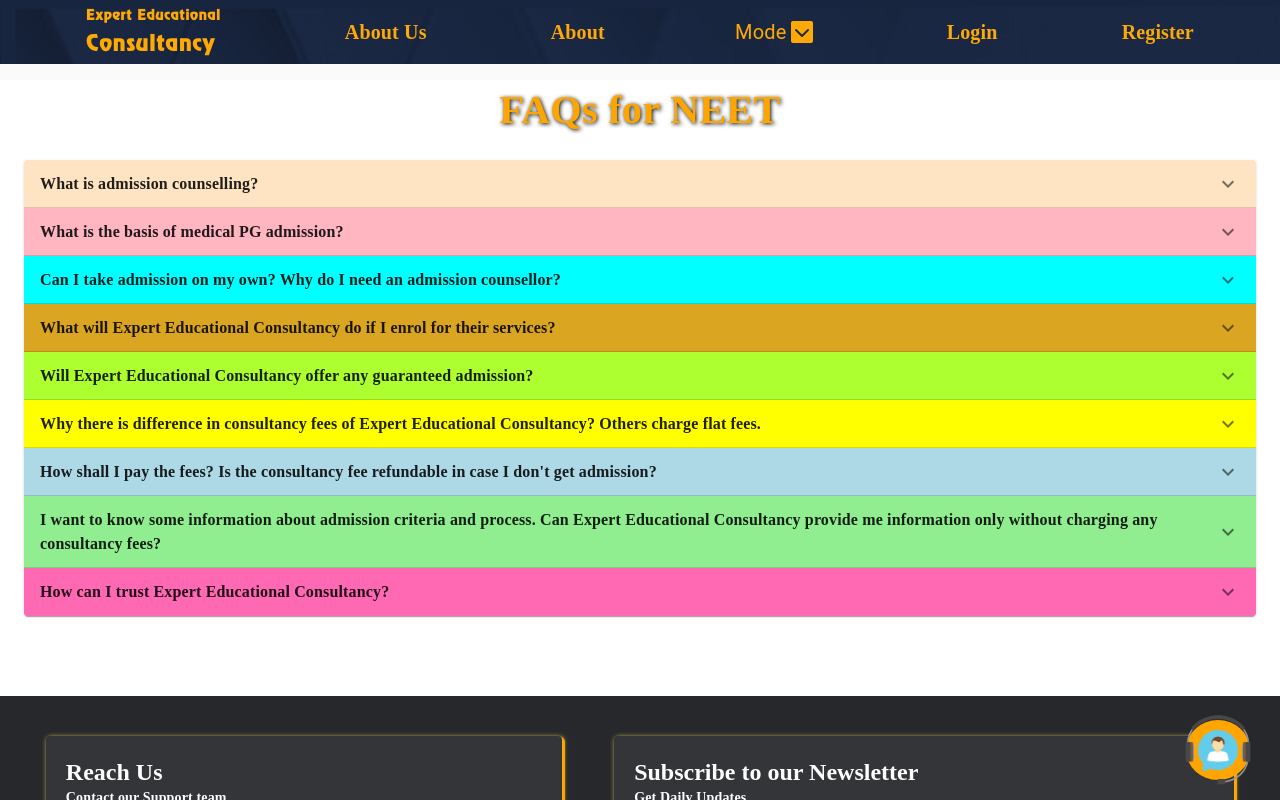
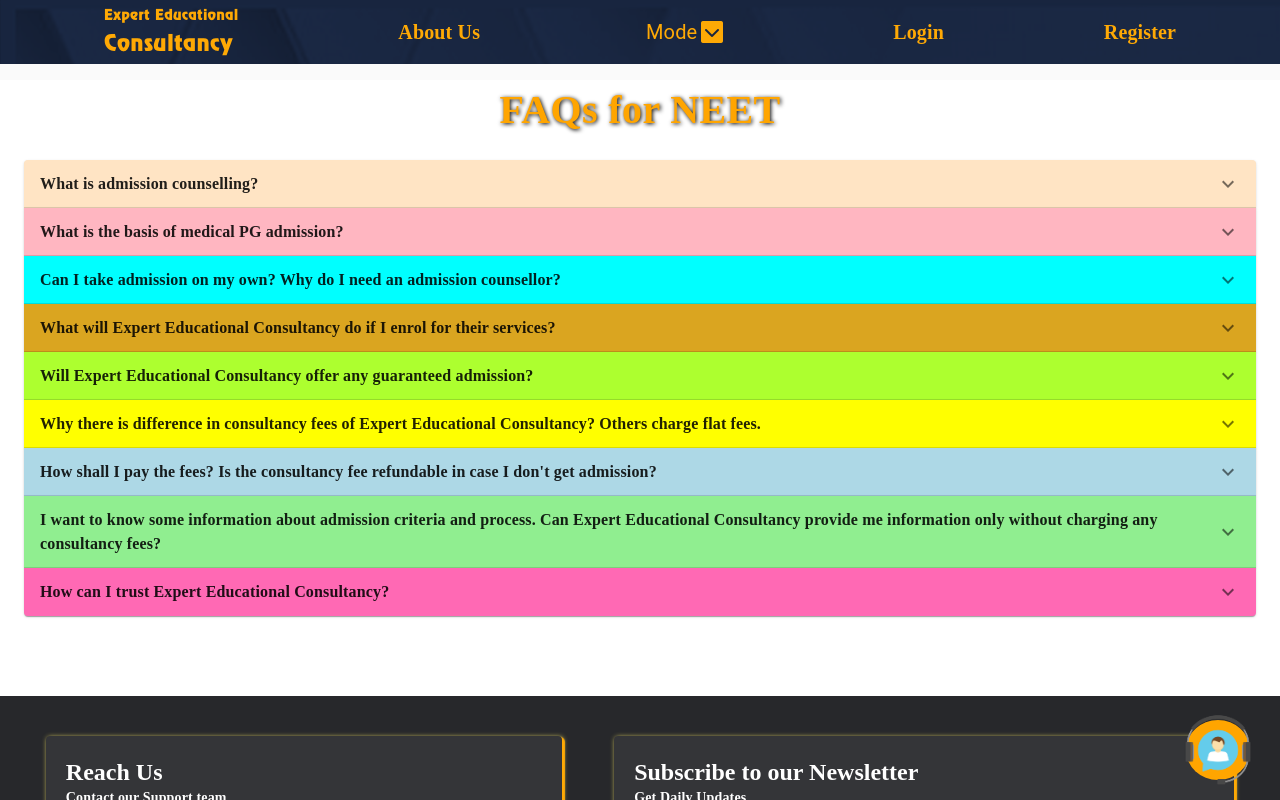
Before and after one commit to sarthakx30/Expert-Educational-Consultancy, a React (Create React App) app in the folder client/: page /faq in a window 1280 px wide. Shown: the top 800 px of the page. Built offline with nearby package versions, Linux system fonts and the light colour scheme.

Commit message:
commented about ug/pg navlink

```diff
--- a/client/src/components/navbar.js
+++ b/client/src/components/navbar.js
@@ -134,9 +134,9 @@ const Navbar = ({ navbar, setNavbar }) => {
                                 <Link to="/about" className={classes.link}>
                                     About Us
                                 </Link>
-                                <Link to={`/about/${mode}`} className={classes.link}>
+                                {/* <Link to={`/about/${mode}`} className={classes.link}>
                                     About {mode}
-                                </Link>
+                                </Link> */}
                                 <button
                                     onMouseOver={() => setModeMenuOpen(true)}
                                     onMouseLeave={() => setModeMenuOpen(false)}
```
